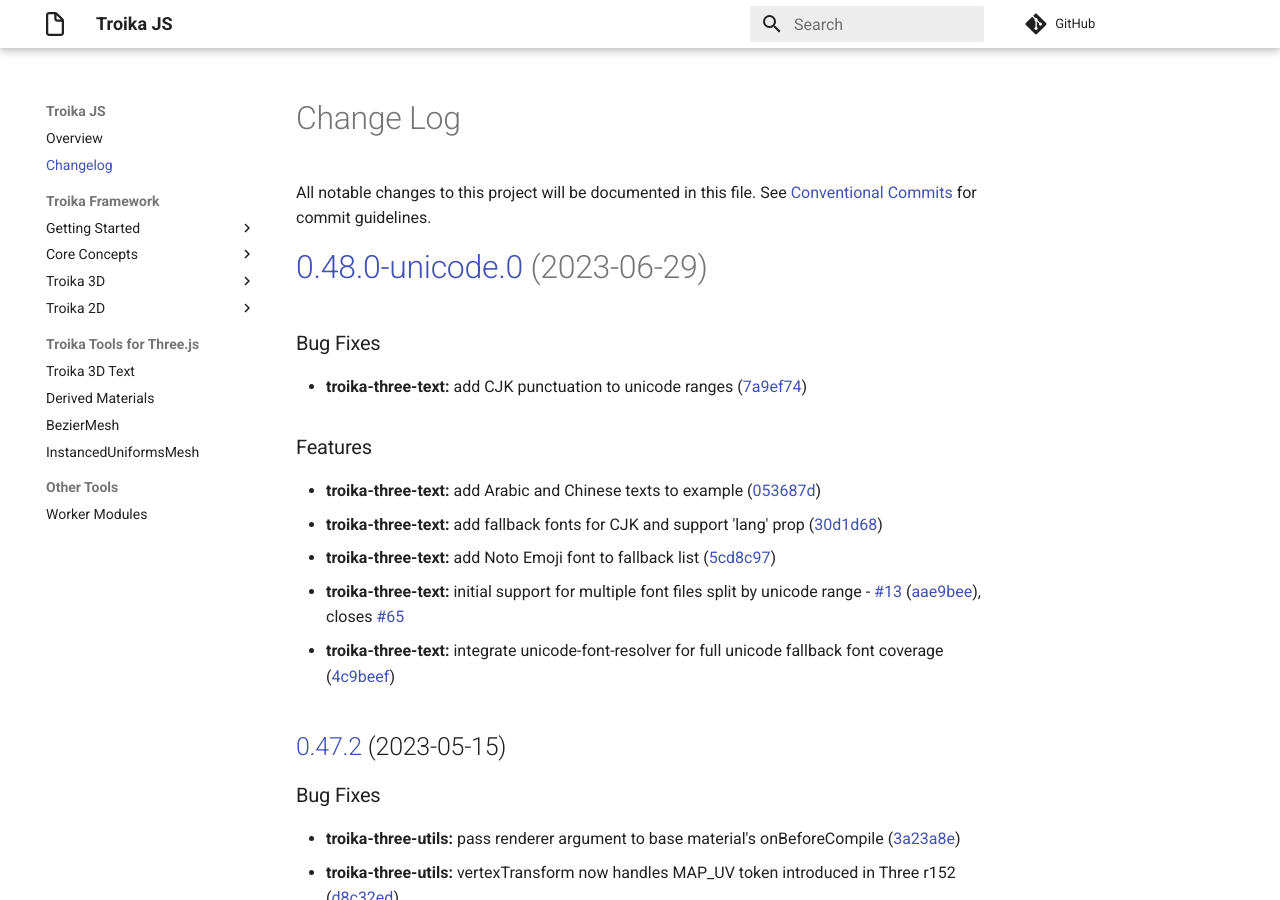
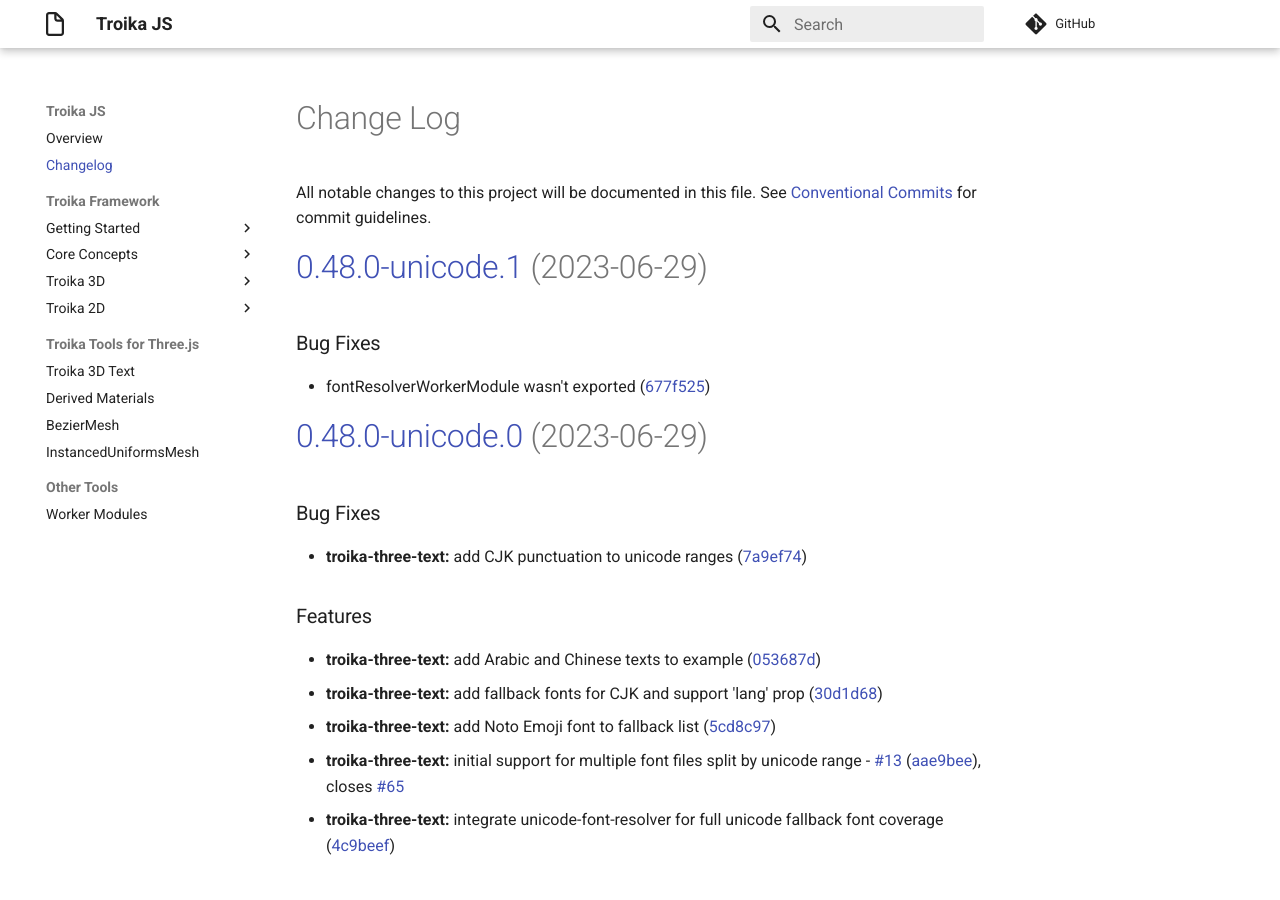
Before and after one commit to protectwise/troika, an MkDocs documentation site: the page built from docs/changelog.md, in a window 1280 px wide and 900 px high. Built offline with MkDocs 1.6.1 and Material for MkDocs 9.7.7, drawn with Linux system fonts in a browser that asks for light colours; comment, search, counter and statistics services are not loaded.

Commit message:
v0.48.0-unicode.1

```diff
--- a/CHANGELOG.md
+++ b/CHANGELOG.md
@@ -2,6 +2,17 @@
 
 All notable changes to this project will be documented in this file.
 See [Conventional Commits](https://conventionalcommits.org) for commit guidelines.
+
+# [0.48.0-unicode.1](https://github.com/protectwise/troika/compare/v0.48.0-unicode.0...v0.48.0-unicode.1) (2023-06-29)
+
+
+### Bug Fixes
+
+* fontResolverWorkerModule wasn't exported ([677f525](https://github.com/protectwise/troika/commit/677f5252a51071650acc02c41079fe3fedce13c8))
+
+
+
+
 
 # [0.48.0-unicode.0](https://github.com/protectwise/troika/compare/v0.47.2...v0.48.0-unicode.0) (2023-06-29)
 
--- a/lerna.json
+++ b/lerna.json
@@ -2,7 +2,7 @@
   "packages": [
     "packages/*"
   ],
-  "version": "0.48.0-unicode.0",
+  "version": "0.48.0-unicode.1",
   "command": {
     "version": {
       "conventionalCommits": true
--- a/packages/troika-3d-text/CHANGELOG.md
+++ b/packages/troika-3d-text/CHANGELOG.md
@@ -2,6 +2,14 @@
 
 All notable changes to this project will be documented in this file.
 See [Conventional Commits](https://conventionalcommits.org) for commit guidelines.
+
+# [0.48.0-unicode.1](https://github.com/protectwise/troika/compare/v0.48.0-unicode.0...v0.48.0-unicode.1) (2023-06-29)
+
+**Note:** Version bump only for package troika-3d-text
+
+
+
+
 
 # [0.48.0-unicode.0](https://github.com/protectwise/troika/compare/v0.47.2...v0.48.0-unicode.0) (2023-06-29)
 
--- a/packages/troika-3d-ui/CHANGELOG.md
+++ b/packages/troika-3d-ui/CHANGELOG.md
@@ -2,6 +2,14 @@
 
 All notable changes to this project will be documented in this file.
 See [Conventional Commits](https://conventionalcommits.org) for commit guidelines.
+
+# [0.48.0-unicode.1](https://github.com/protectwise/troika/compare/v0.48.0-unicode.0...v0.48.0-unicode.1) (2023-06-29)
+
+**Note:** Version bump only for package troika-3d-ui
+
+
+
+
 
 # [0.48.0-unicode.0](https://github.com/protectwise/troika/compare/v0.47.2...v0.48.0-unicode.0) (2023-06-29)
 
--- a/packages/troika-examples/CHANGELOG.md
+++ b/packages/troika-examples/CHANGELOG.md
@@ -2,6 +2,14 @@
 
 All notable changes to this project will be documented in this file.
 See [Conventional Commits](https://conventionalcommits.org) for commit guidelines.
+
+# [0.48.0-unicode.1](https://github.com/protectwise/troika/compare/v0.48.0-unicode.0...v0.48.0-unicode.1) (2023-06-29)
+
+**Note:** Version bump only for package troika-examples
+
+
+
+
 
 # [0.48.0-unicode.0](https://github.com/protectwise/troika/compare/v0.47.2...v0.48.0-unicode.0) (2023-06-29)
 
--- a/packages/troika-flex-layout/CHANGELOG.md
+++ b/packages/troika-flex-layout/CHANGELOG.md
@@ -2,6 +2,17 @@
 
 All notable changes to this project will be documented in this file.
 See [Conventional Commits](https://conventionalcommits.org) for commit guidelines.
+
+# [0.48.0-unicode.1](https://github.com/protectwise/troika/compare/v0.48.0-unicode.0...v0.48.0-unicode.1) (2023-06-29)
+
+
+### Bug Fixes
+
+* fontResolverWorkerModule wasn't exported ([677f525](https://github.com/protectwise/troika/commit/677f5252a51071650acc02c41079fe3fedce13c8))
+
+
+
+
 
 # [0.48.0-unicode.0](https://github.com/protectwise/troika/compare/v0.47.2...v0.48.0-unicode.0) (2023-06-29)
 
--- a/packages/troika-three-text/CHANGELOG.md
+++ b/packages/troika-three-text/CHANGELOG.md
@@ -2,6 +2,17 @@
 
 All notable changes to this project will be documented in this file.
 See [Conventional Commits](https://conventionalcommits.org) for commit guidelines.
+
+# [0.48.0-unicode.1](https://github.com/protectwise/troika/compare/v0.48.0-unicode.0...v0.48.0-unicode.1) (2023-06-29)
+
+
+### Bug Fixes
+
+* fontResolverWorkerModule wasn't exported ([677f525](https://github.com/protectwise/troika/commit/677f5252a51071650acc02c41079fe3fedce13c8))
+
+
+
+
 
 # [0.48.0-unicode.0](https://github.com/protectwise/troika/compare/v0.47.2...v0.48.0-unicode.0) (2023-06-29)
 
```
Also changed, not shown: 5 other files.
